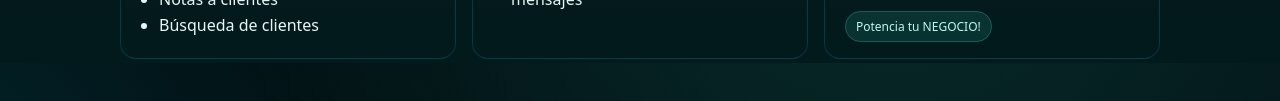
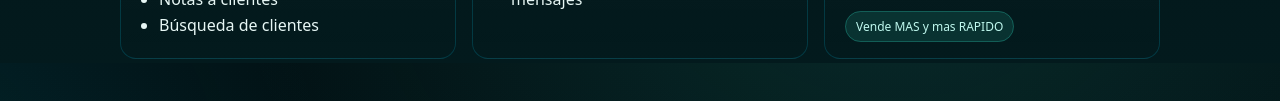
Before and after one commit to sayquita/chatlupa-mvp, a website: page index.html in a window 1280 px wide. Shown: the part 737-838 px from the top of the page. Drawn offline with Linux system fonts and the light colour scheme.

Commit message:
Update index.html

```diff
--- a/index.html
+++ b/index.html
@@ -150,7 +150,7 @@
           No es “solo un chat”. Es un microservicio con IA que reduce fricción operativa, mejora la calidad de los datos
           y sienta una base escalable para campañas, propiedades y más.
         </p>
-        <span class="pill">Potencia tu NEGOCIO!</span>
+        <span class="pill">Vende MAS y mas RAPIDO</span>
       </div>
     </section>
 
```
